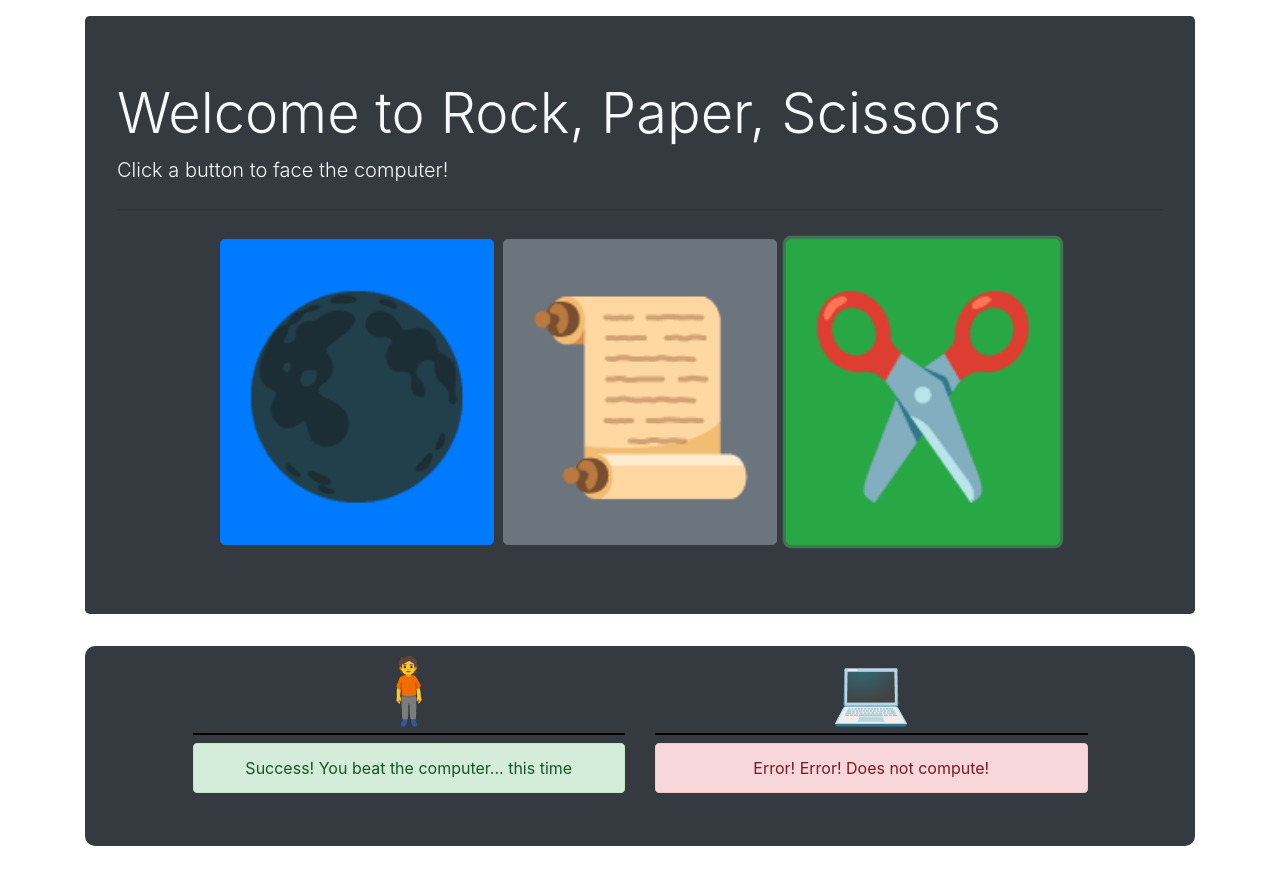
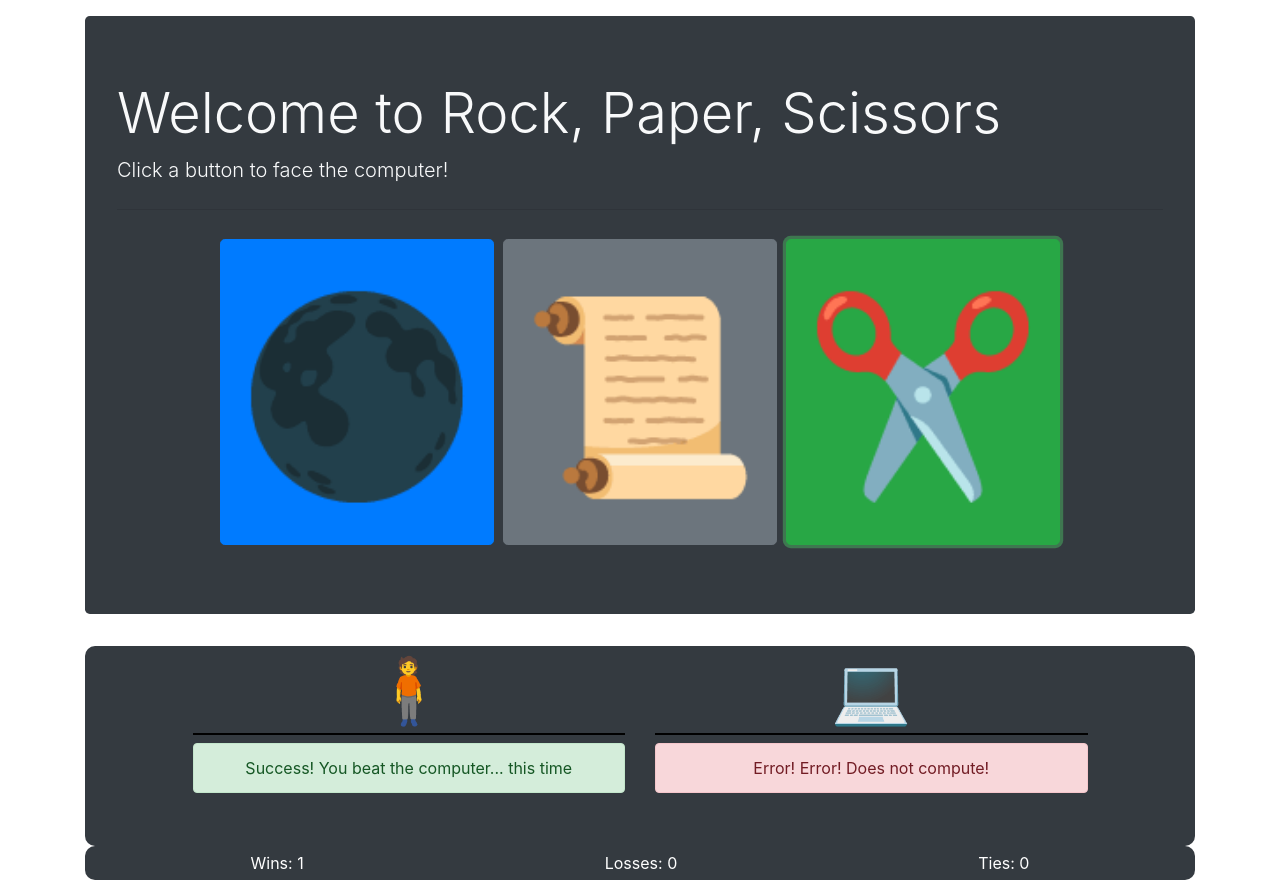
Before and after one commit to AWSMProdigy/rps-DOM-Manipulation, a plain HTML site: page index.html in a window 1280 px wide. Both pictures are taken after a click on the button "✂️". Before the commit the page ends 846 px from the top, so only its background shows below. Drawn offline with nearby package versions, Linux system fonts and the light colour scheme.

Commit message:
Added scorecard functionality

```diff
--- a/index.html
+++ b/index.html
@@ -61,6 +61,12 @@
           </div>
         </div>
       </div>
+      <section class="container scoreboard">
+          <p>Wins: <span id="winValue">0</span></p>
+          <p>Losses: <span id="lossValue">0</span></p>
+          <p>Ties: <span id="tieValue">0</span></p>
+      </section>
+
     </div>
 
     <!-- Optional JavaScript -->
--- a/script.js
+++ b/script.js
@@ -7,6 +7,9 @@ let ties = 0;
 let rounds = 0;
 
 const rps = ["rock", "paper", "scissors"];
+var winSB = document.getElementById("winValue");
+var lossSB = document.getElementById("lossValue");
+var tieSB = document.getElementById("tieValue");
 
 // Start the game
 function startGame() {
@@ -68,6 +71,9 @@ function compareChoices(userSelection, computerSelection) {
   console.log("Losses: " + playerLosses);
   console.log("Ties: " + ties);
   console.log("Rounds: " + rounds);
+  winSB.innerHTML = String(playerWins);
+  lossSB.innerHTML = String(playerLosses);
+  tieSB.innerHTML = String(ties);
   printResults();
 }
 
--- a/style.css
+++ b/style.css
@@ -24,6 +24,18 @@ ul {
   background: #343a40;
   height: 25vh !important;
   border-radius: 10px;
+}
+
+.scoreboard{
+  color: white;
+  border-radius: 10px;
+  background: #343a40;
+  display: flex;
+  justify-content: space-between;
+}
+
+.scoreboard p{
+  margin: 5px auto;
 }
 
 
```
